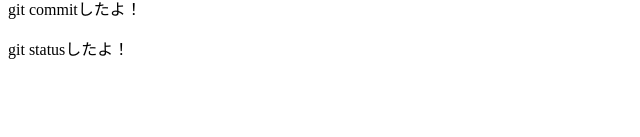
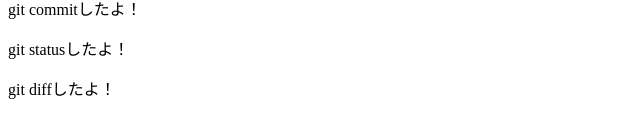
Before and after one commit to takakai/git_tutrial_bk, a plain HTML site: page index.html in a window 1280 px wide. Shown: the part 133-270 px from the top of the page, without its empty margins (0-640 px from the left). Drawn offline with Linux system fonts and the light colour scheme.

Commit message:
git diff

```diff
--- a/index.html
+++ b/index.html
@@ -9,5 +9,6 @@
 		<p>git add したよ！</p>
 		<p>git commitしたよ！</p>
 		<p>git statusしたよ！</p>
+		<p>git diffしたよ！</p>
 	</body>
 </html>
```
